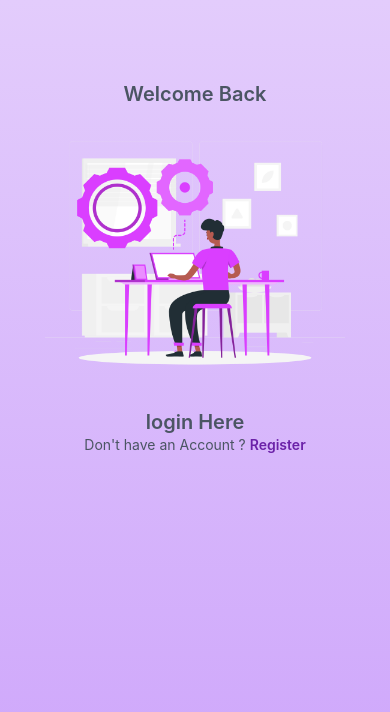
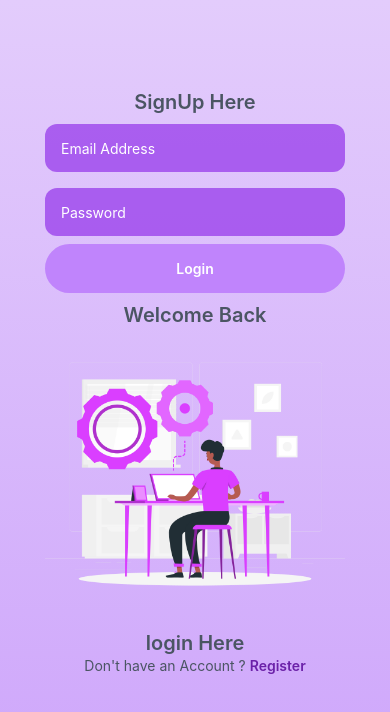
Before and after one commit to BackendExpert/MobileLib, a React Native app: screen /SignIn in a window 390 px wide. Shown: the top 712 px of the page. Built offline with nearby package versions, Linux system fonts and the light colour scheme.

Commit message:
Update
Co-Authored-By: JehanKandy  <jehankandy@gmail.com>

```diff
--- a/components/SignIn.js
+++ b/components/SignIn.js
@@ -1,9 +1,24 @@
-import React from 'react';
-import { View, StyleSheet, Text , Image} from 'react-native';
+import React, { useState } from 'react';
 import {LinearGradient} from 'expo-linear-gradient';
+import { View, StyleSheet, Text , Image, TextInput, Alert} from 'react-native';
 
 
 const SignIn = ({ navigation }) => {
+    const [loginData, SetloginData] = useState({
+      email: '',
+      password: '',
+    })
+
+    const handleInputChange = (name, value) => {
+      SetloginData({
+        ...loginData,
+        [name]: value,
+      });
+    };
+
+    const headleLogin = () => {
+
+    }
   return (
     <LinearGradient
       colors={['#cda4fb', '#e3ccfc']}
@@ -12,6 +27,28 @@ const SignIn = ({ navigation }) => {
       end={{ x: 0, y: 0 }}
     >
       <View style={styles.container}>
+      <View className='my-2'>
+
+        <Text className="text-center font-semibold text-xl text-gray-600">SignUp Here</Text>
+          <TextInput
+            placeholder="Email Address"
+            value={loginData.email}
+            onChangeText={(value) => handleInputChange('email', value)}
+            className='bg-purple-600/70 h-12 rounded-xl pl-4 my-2 text-white'
+          />
+          <TextInput
+            placeholder="Password"
+            value={loginData.password}
+            secureTextEntry={true}
+            onChangeText={(value) => handleInputChange('password', value)}
+            className='bg-purple-600/70 h-12 rounded-xl pl-4 my-2 text-white'
+          />
+
+          <Text className='bg-purple-400 text-center py-4 rounded-full text-white font-semibold' onPress={headleLogin}>
+            Login
+          </Text>
+
+        </View>
         <Text className="text-center font-semibold text-xl text-gray-600">Welcome Back</Text>
 
         <Image
--- a/components/SignUp.js
+++ b/components/SignUp.js
@@ -1,5 +1,5 @@
 import React, { useState } from 'react';
-import { View, StyleSheet, Text , Image, TextInput, KeyboardAvoidingView, Platform, Alert} from 'react-native';
+import { View, StyleSheet, Text , Image, TextInput, Alert} from 'react-native';
 import {LinearGradient} from 'expo-linear-gradient';
 
 
```
